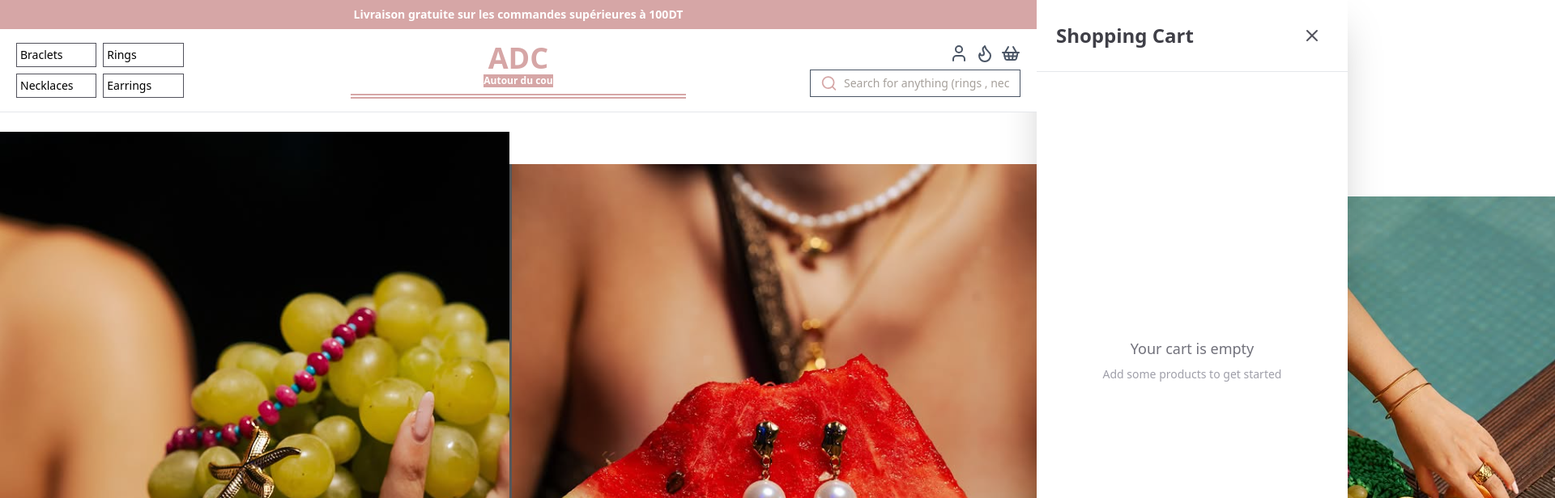
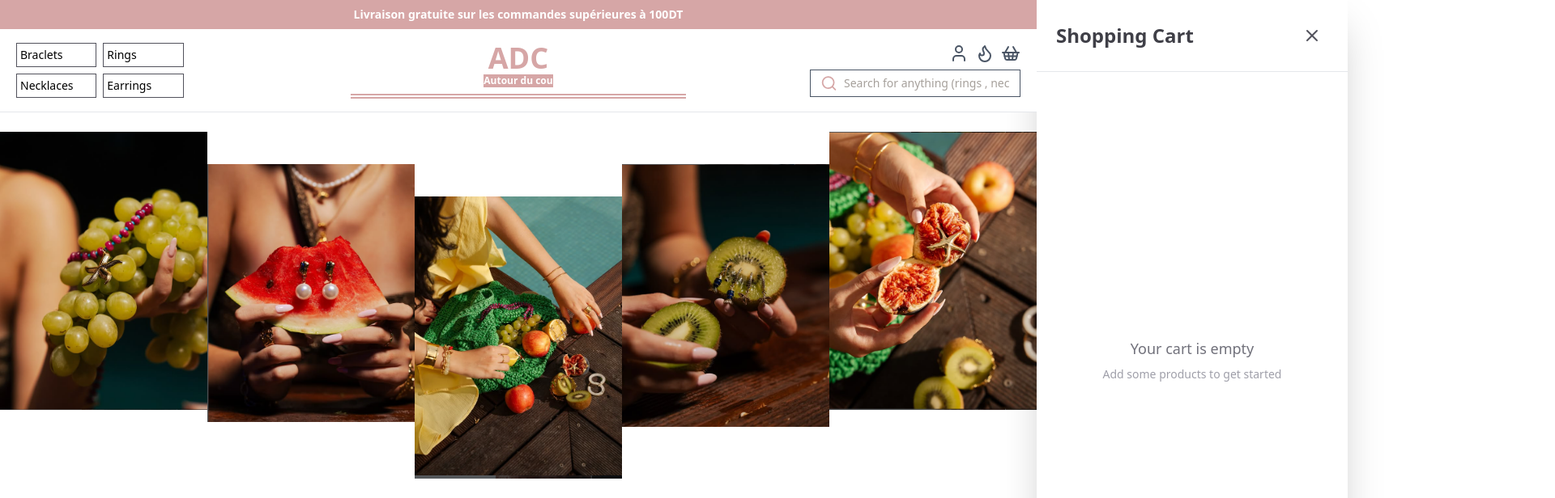
Before and after one commit to ba9hh/adc, a React (Vite) app in the folder frontend/: page / in a window 1280 px wide. Shown: the top 616 px of the page at 81% size, 1920 px wide, since content can reach past the window. Built offline with nearby package versions, Linux system fonts and the light colour scheme.

Commit message:
first commit

```diff
--- a/frontend/src/home/UnderHeader.jsx
+++ b/frontend/src/home/UnderHeader.jsx
@@ -7,14 +7,12 @@ import fruits from "../assets/fruits.png";
 
 const UnderHeader = () => {
   return (
-    <div className="md:px-0 mt-6">
-      <div className="flex w-full">
-        <img src={aneb} className="w-full h-full" />
-        <img src={dele3} className="w-full h-full mt-10" />
-        <img src={fruits} className="w-full h-full mt-20" />
-        <img src={kiwi1} className="w-full h-full mt-10" />
-        <img src={karmous} className="w-full h-full" />
-      </div>
+    <div className="flex md:px-0 mt-6">
+      <img src={aneb} className="w-1/5 h-full" />
+      <img src={dele3} className="w-1/5 h-full mt-10" />
+      <img src={fruits} className="w-1/5 h-full mt-20" />
+      <img src={kiwi1} className="w-1/5 h-full mt-10" />
+      <img src={karmous} className="w-1/5 h-full" />
     </div>
   );
 };
```
